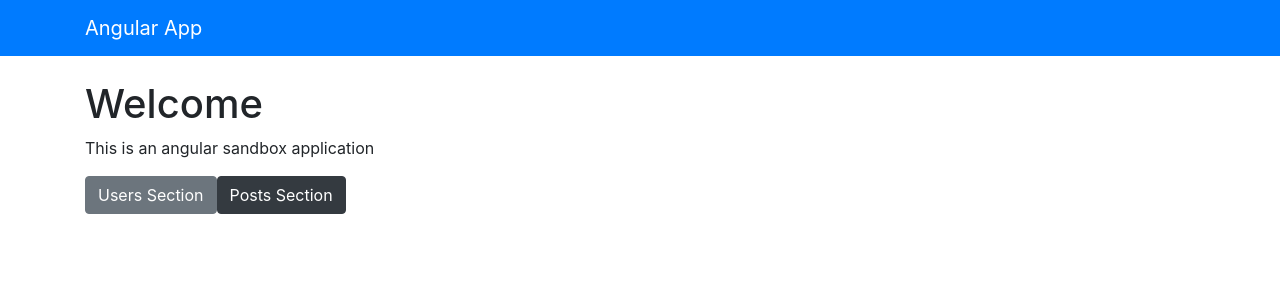
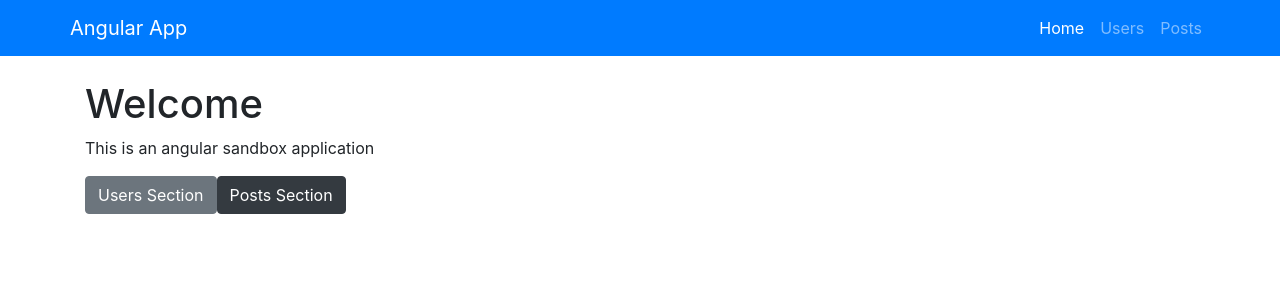
Before and after one commit to kpruehss/angularapp, an Angular app: page / in a window 1280 px wide. Shown: the top 300 px of the page. Built offline with nearby package versions, Linux system fonts and the light colour scheme.

Commit message:
refactored home and navbar template

```diff
--- a/src/app/components/home/home.component.html
+++ b/src/app/components/home/home.component.html
@@ -1,4 +1,10 @@
 <h1>Welcome</h1>
 <p>This is an angular sandbox application</p>
-<button class="btn btn-secondary">Users Section</button>
-<button class="btn btn-dark">Posts Section</button>
+<button
+  class="btn btn-secondary"
+  routerLink="/users"
+>Users Section</button>
+<button
+  class="btn btn-dark"
+  routerLink="/posts"
+>Posts Section</button>
--- a/src/app/components/navbar/navbar.component.html
+++ b/src/app/components/navbar/navbar.component.html
@@ -1,5 +1,36 @@
-<nav class="navbar navbar-dark bg-primary mb-4">
+<nav class="navbar navbar-expand navbar-dark bg-primary mb-4">
   <div class="container">
-    <a href="#" class="navbar-brand">Angular App</a>
+    <a
+      routerLink="/"
+      class="navbar-brand"
+    >Angular App</a>
+    <div>
+      <ul class="navbar-nav ml-auto">
+        <li
+          class="nav-item"
+          [routerLinkActive]="['active']"
+          [routerLinkActiveOptions]="{exact: true}"
+        ><a
+            routerLink="/"
+            class="nav-link"
+          >Home</a></li>
+        <li
+          class="nav-item"
+          [routerLinkActive]="['active']"
+          [routerLinkActiveOptions]="{exact: true}"
+        ><a
+            routerLink="/users"
+            class="nav-link"
+          >Users</a></li>
+        <li
+          class="nav-item"
+          [routerLinkActive]="['active']"
+          [routerLinkActiveOptions]="{exact: true}"
+        ><a
+            routerLink="/posts"
+            class="nav-link"
+          >Posts</a></li>
+      </ul>
+    </div>
   </div>
 </nav>
```
